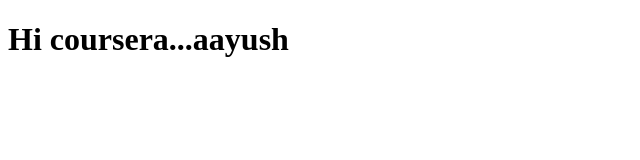
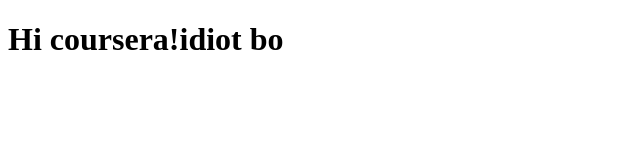
Before and after one commit to Aayush327/first-test, a plain HTML site: page index.html in a window 1280 px wide. Shown: the full height of the page, 0-640 px from the left. Drawn offline with Linux system fonts and the light colour scheme.

Commit message:
small change

```diff
--- a/index.html
+++ b/index.html
@@ -4,5 +4,5 @@
     <title>Hello World</title>
     </head>
 <body>
-    <h1>Hi coursera...aayush</h1></body>
+    <h1>Hi coursera!idiot bo</h1></body>
 </html>
```
